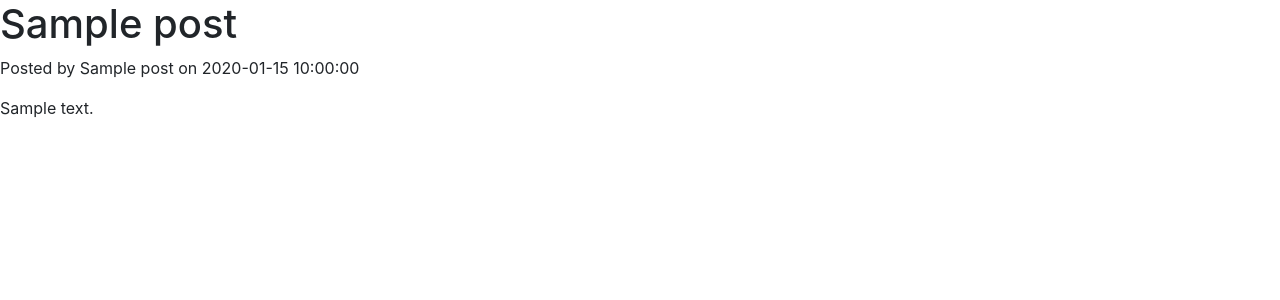
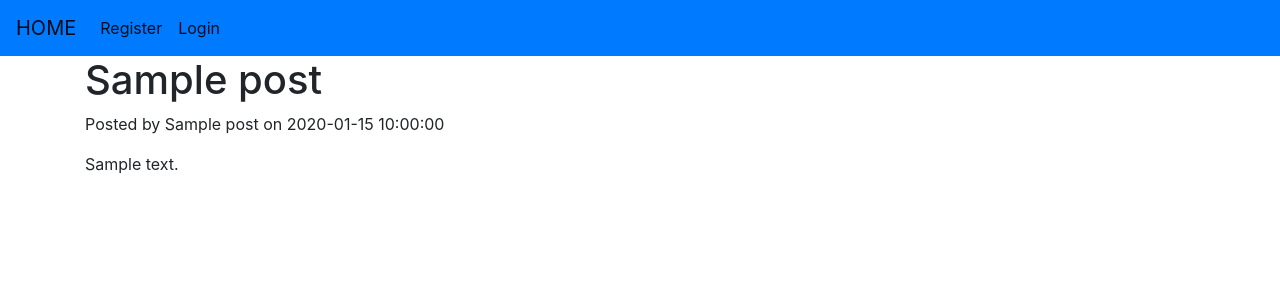
Before and after one commit to collins-kipkoech/blogging-website, a Flask app: template templates/index.html in a window 1280 px wide. Shown: the top 300 px of the page. Run offline with Flask 2, Linux system fonts and the light colour scheme; the template is opened without the code that fills it: most values are stand-ins (such as "Sample title", 1, 10 or a date in 2020); some libraries are stand-ins or nearby versions.

Commit message:
added the navigation bar

```diff
--- a/templates/base.html
+++ b/templates/base.html
@@ -1,3 +1,4 @@
+{% include 'navbar.html'%}
 <!DOCTYPE html>
 <html lang="en">
 <head>
@@ -18,8 +19,13 @@
     {% endif %}
 </head>
 <body>
-    {% block content%}
-    {% endblock %}
+    {% block navbar %}{% endblock navbar%}
+
+    <div class="container">
+        {% block content%}
+        {% endblock %}
+    </div>
+
 
 
 {% block scripts %}
--- /dev/null
+++ b/templates/navbar.html
@@ -0,0 +1,20 @@
+<nav class="navbar navbar-expand-lg navbar-light bg-primary">
+    <a class="navbar-brand" href="/">HOME</a>
+    <button class="navbar-toggler" type="button" data-toggle="collapse" data-target="#navbarSupportedContent" aria-controls="navbarSupportedContent" aria-expanded="false" aria-label="Toggle navigation">
+      <span class="navbar-toggler-icon"></span>
+    </button>
+
+    <div class="collapse navbar-collapse" id="navbarSupportedContent">
+      <ul class="navbar-nav mr-auto">
+
+          <li class="nav-item active">
+            <a class="nav-link" href="">Register </a>
+          </li>
+          <li class="nav-item active">
+            <a class="nav-link" href="">Login </a>
+          </li>
+
+      </ul>
+
+    </div>
+  </nav>
```
